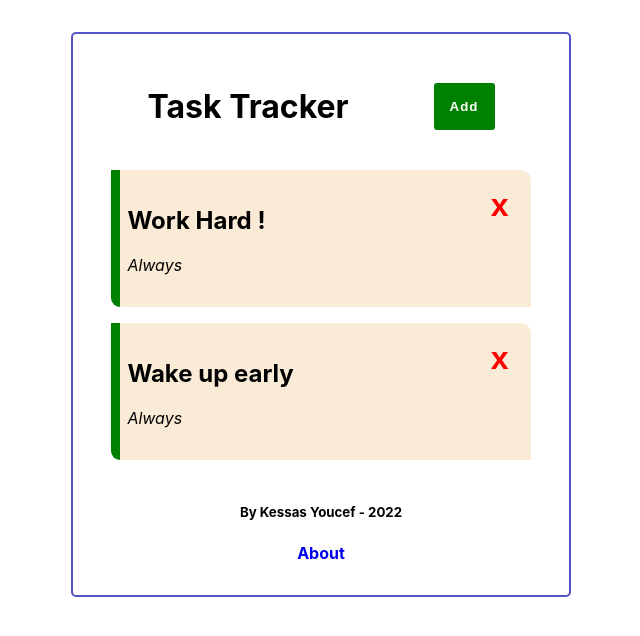
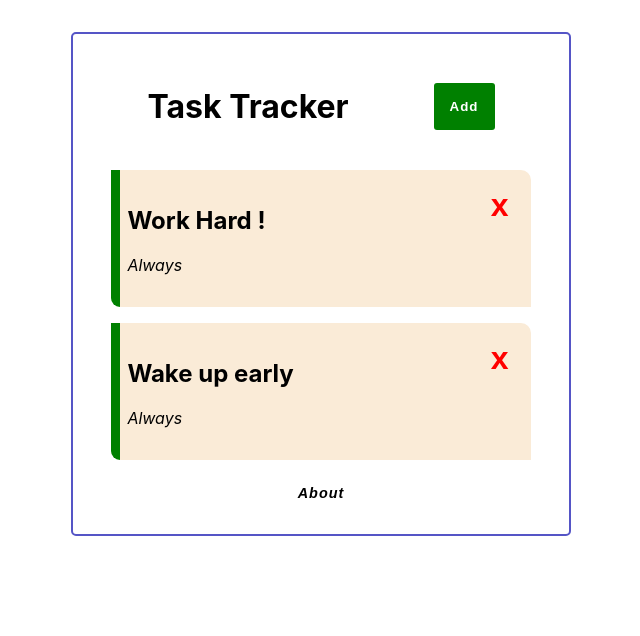
Before and after one commit to kessas-youssef/task_tracker_react_app, a React (Create React App) app: page / in a window 1280 px wide. Shown: the top 636 px of the page, without its empty margins (319-959 px from the left). Built offline with nearby package versions, Linux system fonts and the light colour scheme.

Commit message:
Changed footer

```diff
--- a/src/App.css
+++ b/src/App.css
@@ -129,9 +129,22 @@ button {
 }
 
 .footer__about {
+    font-weight: bold;
+    background: none;
+    border: none;
+    font-style: italic;
+    letter-spacing: 1px;
+    font-size: .9em;
+}
+
+.footer__text {
+    font-weight: 100;
+}
+
+.footer__link{
     text-decoration: none;
-    font-weight: bold;
+    text-shadow: 1px 1px 4px black;
 }
-.footer__about:visited {
+.footer__link:visited {
     color: currentColor;
 }
--- a/src/App.js
+++ b/src/App.js
@@ -66,14 +66,12 @@ function App() {
 
 
   // Better way of toggling form display
-  const formDisplay = () => {
-    formState?setFormState(false):setFormState(true)
-    console.log('JJ');
-  }
+  const formDisplay = () => formState ? setFormState(false) : setFormState(true)
+
 
   return (
     <div className="appContainer">
-      <Header openClose={formDisplay} formState={formState?{action:'close',btnText:'Close'}:{action:'open',btnText:'Add'}} />
+      <Header openClose={formDisplay} formState={formState ? { action: 'close', btnText: 'Close' } : { action: 'open', btnText: 'Add' }} />
       {formState && <Form addTask={addTask} />}
 
       {idCount ?
--- a/src/components/Footer.js
+++ b/src/components/Footer.js
@@ -1,13 +1,24 @@
 import { useState } from "react"
+import Button from "./Button"
 
 // Needa work on current date
 
 const Footer = () => {
   const [date, setDate] = useState(new Date().getFullYear())
+
+  const [visibility, setVisibility] = useState(false)
+
+  const showHideAbout = () =>
+    visibility ? setVisibility(false) : setVisibility(true)
+
   return (
     <footer className="footer">
-        <h5 className="footer__text">By Kessas Youcef - {date}</h5>
-        <a className="footer__about" href="https://www.instagram.com/youssef_kessas/" target={'_blank'} rel="noreferrer">About</a>
+      <Button btnClassName='footer__about' onClick={showHideAbout} btnText='About' />
+      {
+        visibility
+        &&
+        <h5 className="footer__text">By <strong><em><a className="footer__link" href="https://www.instagram.com/youssef_kessas/" target={'_blank'} rel="noreferrer">Youcef Kessas</a></em></strong> - {date}</h5>
+      }
     </footer>
   )
 }
```
